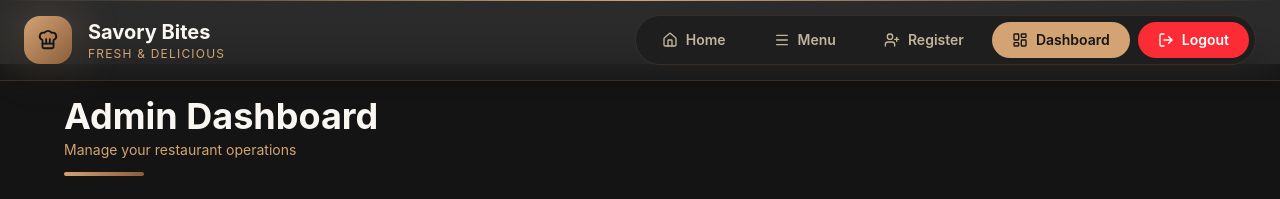
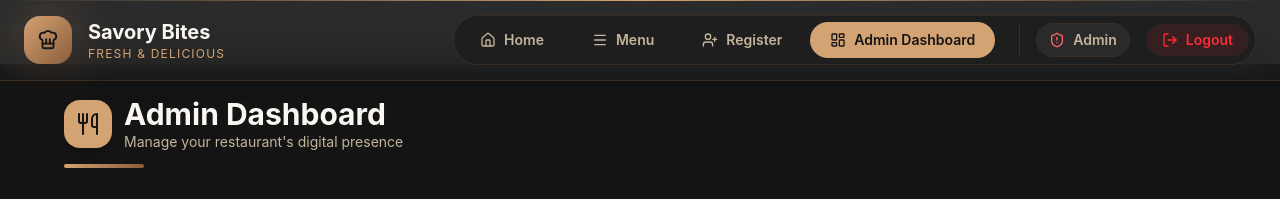
Before and after one commit to Shubhashissahu/restaurant-app, a React app in the folder frontend/: page /dashboard in a window 1280 px wide. Shown: the top 199 px of the page. Built offline with nearby package versions, Linux system fonts and the light colour scheme; no server answers; sample sign-in values are in the browser's storage; the HTML template or start-up script is replaced by a standard one.

Commit message:
feat: implement admin dashboard with authentication and role-based access control

```diff
--- a/frontend/src/App.jsx
+++ b/frontend/src/App.jsx
@@ -39,7 +39,7 @@ function App() {
             <Route
               path="/dashboard"
               element={
-                <ProtectedRoute token={token}>
+                <ProtectedRoute token={token} allowedRoles={["admin"]}>
                   <Dashboard />
                 </ProtectedRoute>
               }
--- a/frontend/src/Components/Navbar.jsx
+++ b/frontend/src/Components/Navbar.jsx
@@ -1,4 +1,4 @@
-//components/Navbar
+import { useState, useEffect } from "react";
 import { NavLink, useNavigate } from "react-router-dom";
 import {
   Home,
@@ -8,35 +8,59 @@ import {
   ChefHat,
   LogIn,
   LogOut,
+  Settings,
+  User,
+  ShieldAlert,
+  Briefcase
 } from "lucide-react";
+
+// Map string icons to components
+const iconMap = {
+  Home,
+  Menu,
+  UserPlus,
+  LayoutDashboard,
+  Settings,
+  User
+};
 
 export default function Navbar({ token, setToken }) {
   const navigate = useNavigate();
 
-  const role = localStorage.getItem("role");
+  const role = localStorage.getItem("role")?.toLowerCase();
 
   const handleLogout = () => {
     localStorage.removeItem("token");
     localStorage.removeItem("role");
     setToken(null);
-    navigate("/login");
   };
 
   const links = [
     { name: "Home", path: "/", icon: Home },
     { name: "Menu", path: "/menu", icon: Menu },
-    { name: "Register", path: "/register", icon: UserPlus },
     {
-      name: "Dashboard",
+      name: "Register",
+      path: "/register",
+      icon: UserPlus,
+      roles: ["admin", "manager"]
+    },
+    {
+      name: "Admin Dashboard",
       path: "/dashboard",
       icon: LayoutDashboard,
-      roles: ["admin", "manager", "user"],
+      roles: ["admin"],
     },
   ];
 
-  const filteredLinks = links.filter(
+  const staticFiltered = links.filter(
     (link) => !link.roles || link.roles.includes(role)
   );
+
+  const getRoleIcon = () => {
+    if (role === "admin") return <ShieldAlert size={16} className="text-red-400" />;
+    if (role === "manager") return <Briefcase size={16} className="text-yellow-400" />;
+    return <User size={16} className="text-blue-400" />;
+  };
 
   return (
     <nav className="fixed top-0 w-full z-50 backdrop-blur-xl bg-[#141414]/90 border-b border-[#3A2E24] shadow-lg">
@@ -59,7 +83,7 @@ export default function Navbar({ token, setToken }) {
         </div>
 
         <div className="flex items-center gap-2 bg-[#1E1E1E] border border-[#3A2E24] p-1.5 rounded-full">
-          {filteredLinks.map((link) => {
+          {staticFiltered.map((link) => {
             const Icon = link.icon;
             return (
               <NavLink
@@ -80,13 +104,22 @@ export default function Navbar({ token, setToken }) {
           })}
 
           {token ? (
+            <div className="flex items-center gap-4 ml-4 pl-4 border-l border-[#3A2E24]">
+              {/* Profile Icon with Role */}
+              <div className="flex items-center gap-2 bg-[#2A2A2A] px-3 py-1.5 rounded-full border border-[#3A2E24]">
+                {getRoleIcon()}
+                <span className="text-sm font-semibold text-[#C2B59B] capitalize">
+                  {role || "User"}
+                </span>
+              </div>
               <button
                 onClick={handleLogout}
-              className="flex items-center gap-2 px-5 py-2 rounded-full text-sm font-semibold bg-red-500 text-white hover:bg-red-600 transition"
+                className="flex items-center gap-2 px-4 py-1.5 rounded-full text-sm font-semibold bg-red-500/10 text-red-500 hover:bg-red-500 hover:text-white transition"
               >
                 <LogOut size={16} />
                 Logout
               </button>
+            </div>
           ) : (
             <NavLink
               to="/login"
--- a/frontend/src/Components/ProtectedRoute.jsx
+++ b/frontend/src/Components/ProtectedRoute.jsx
@@ -3,7 +3,7 @@ import { Navigate } from "react-router-dom";
 
 export default function ProtectedRoute({ children, allowedRoles }) {
   const token = localStorage.getItem("token");
-  const role = localStorage.getItem("role");
+  const role = localStorage.getItem("role")?.toLowerCase();
 
   if (!token) {
     return <Navigate to="/login" replace />;
--- a/frontend/src/pages/Dashboard.jsx
+++ b/frontend/src/pages/Dashboard.jsx
@@ -1,7 +1,7 @@
 // src/pages/Dashboard.jsx
 import { useEffect, useState } from "react";
 import axios from "axios";
-import {Utensils,Clock,Users,Plus,Pencil,Trash2,X,} from "lucide-react";
+import { Utensils, Clock, Users, Plus, Pencil, Trash2, X, } from "lucide-react";
 
 const API = "http://localhost:5000/api";
 
@@ -311,11 +311,14 @@ export default function Dashboard() {
 
   const [editConsumer, setEditConsumer] = useState(null);
 
+  const token = localStorage.getItem("token");
+  const config = { headers: { Authorization: `Bearer ${token}` } };
+
   useEffect(() => {
 
     Promise.all([
       axios.get(`${API}/menu`),
-      axios.get(`${API}/consumers`),
+      axios.get(`${API}/consumers`, config),
     ])
       .then(([m, c]) => {
         setMenuItems(m.data);
@@ -333,7 +336,8 @@ export default function Dashboard() {
 
       const res = await axios.post(
         `${API}/menu`,
-        item
+        item,
+        config
       );
 
       setMenuItems((prev) => [
@@ -353,7 +357,8 @@ export default function Dashboard() {
 
       const res = await axios.put(
         `${API}/menu/${item._id}`,
-        item
+        item,
+        config
       );
 
       setMenuItems((prev) =>
@@ -374,7 +379,7 @@ export default function Dashboard() {
   const handleDelete = async (id) => {
     try {
 
-      await axios.delete(`${API}/menu/${id}`);
+      await axios.delete(`${API}/menu/${id}`, config);
 
       setMenuItems((prev) =>
         prev.filter((i) => i._id !== id)
@@ -391,7 +396,8 @@ export default function Dashboard() {
     try {
       const res = await axios.put(
         `${API}/consumers/${consumer._id}`,
-        consumer
+        consumer,
+        config
       );
 
       setConsumers((prev) =>
@@ -409,7 +415,8 @@ export default function Dashboard() {
     try {
 
       await axios.delete(
-        `${API}/consumers/${id}`
+        `${API}/consumers/${id}`,
+        config
       );
 
       setConsumers((prev) =>
@@ -431,13 +438,19 @@ export default function Dashboard() {
         {/* HEADER */}
         <div>
 
-          <h1 className="text-4xl font-bold">
-            Admin Dashboard
-          </h1>
-
-          <p className="text-[#D4A373] mt-1 text-sm">
-            Manage your restaurant operations
-          </p>
+        <div className="flex items-center gap-3">
+          <div className="w-12 h-12 bg-[#D4A373] rounded-2xl flex items-center justify-center text-[#141414] shadow-lg">
+            <Utensils size={24} />
+          </div>
+          <div>
+            <h1 className="text-3xl font-bold text-[#FAF7F2]">
+              Admin Dashboard
+            </h1>
+            <p className="text-[#C2B59B] text-sm">
+              Manage your restaurant's digital presence
+            </p>
+          </div>
+        </div>
 
           <div className="mt-3 w-20 h-1 rounded-full bg-gradient-to-r from-[#D4A373] to-[#8B5E3C]" />
 
--- a/frontend/src/pages/Login.jsx
+++ b/frontend/src/pages/Login.jsx
@@ -31,7 +31,7 @@ export default function Login({ setToken }) {
 
       if (setToken) setToken(res.data.token);
 
-      if (actualRole && actualRole !== loginAs) {
+      if (actualRole && actualRole.toLowerCase() !== loginAs.toLowerCase()) {
         toast(`You're signed in as ${actualRole}, not ${loginAs}.`, {
           icon: "ℹ️",
         });
```
Also changed, not shown: 1 other file (tests, documents, lock files or other folders). Lines whose indentation alone changed are shown as unchanged.
